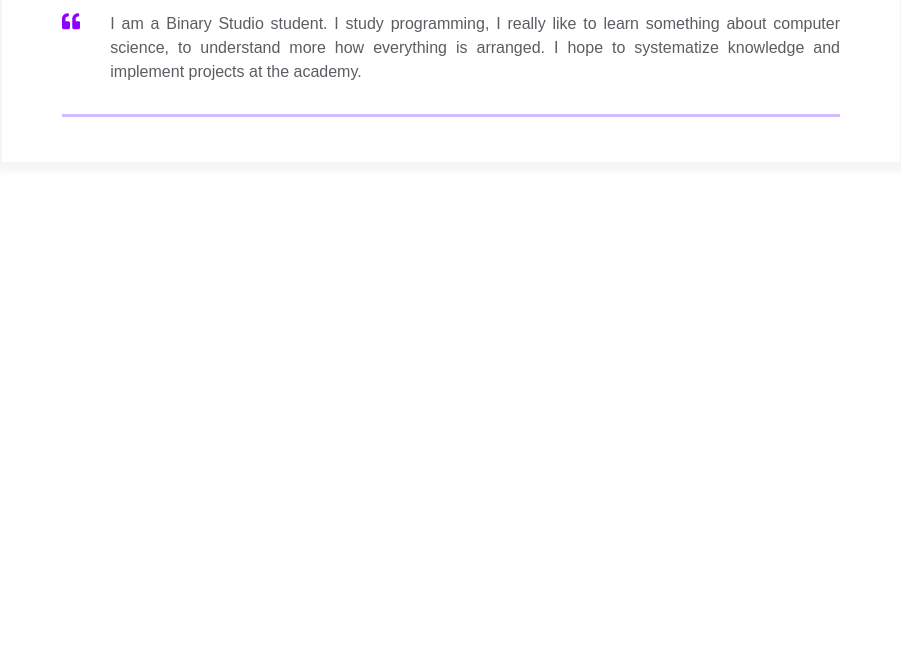
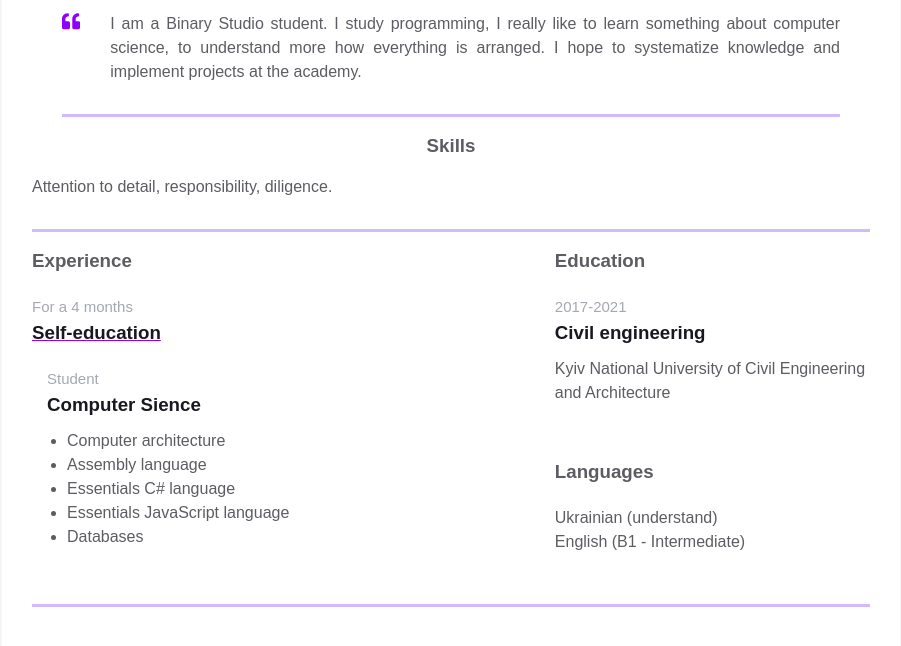
Before and after one commit to Juli011/homepage, a plain HTML site: page index.html in a window 1280 px wide. Shown: the part 350-996 px from the top of the page, without its empty margins (189-1090 px from the left). Before the commit the page ends 800 px from the top, so only its background shows below. Drawn offline with Linux system fonts and the light colour scheme.

Commit message:
Addition content

```diff
--- a/index.html
+++ b/index.html
@@ -86,6 +86,72 @@
               </div>
           </div>
 
+          <div class="container">
+            <div class="resume__block">
+              <div class="skills">
+                <h3 class="skills__header">Skills</h3>
+                <p class="skills__text">Attention to detail, responsibility, diligence. </p>
+              </div>
+            </div>
+          </div>
+
+          <div class="container">
+            <div class="resume__block">
+              <div class="main-info fh">
+
+                <div class="experiences">
+                    <div class="experiences">
+                        <h3 class="experiences__header">Experience</h3>
+                        <div class="experiences__company">
+                          <div class="experiences__company-header">
+                            <span class="experiences__company-header-durability">For a 4 months</span>
+                            <h3 class="experiences__company-header-name">Self-education</h3>
+                          </div>
+
+                          <div class="experiences__company-project">
+                            <span class="experiences__company-project-role">Student</span>
+                            <h3 class="experiences__company-project-name">Computer Sience</h3>
+                            <ul class="experiences__company-project-responsibilities">
+                              <li>Computer architecture</li>
+                              <li>Assembly language</li>
+                              <li>Essentials С# language</li>
+                              <li>Essentials JavaScript language</li>
+                              <li>Databases</li>
+                            </ul>
+                          </div>
+                        </div>
+                      </div>
+                </div>
+
+                <div class="additional-info fv">
+                    <div class="additional-info fv">
+                        <div class="additional-info__education">
+                          <h3 class="additional-info__education-header">Education</h3>
+                          <div class="additional-info__education-university">
+                            <span class="additional-info__education-university-durability">2017-2021</span>
+                            <h3 class="additional-info__education-university-speciality">Civil engineering</h3>
+                            <p class="additional-info__education-university-name">Kyiv National University of Civil Engineering and Architecture</p>
+                          </div>
+                        </div>
+
+                        <div class="additional-info__languages">
+                          <h3 class="additional-info__languages-header">Languages</h3>
+
+                          <p class="additional-info__languages-item">
+                            Ukrainian (understand)
+                          </p>
+                          <p class="additional-info__languages-item">
+                            English  (B1 - Intermediate)
+                          </p>
+                        </div>
+                      </div>
+                </div>
+
+
+              </div>
+            </div>
+          </div>
+
 
         </div>
       </main>
```
